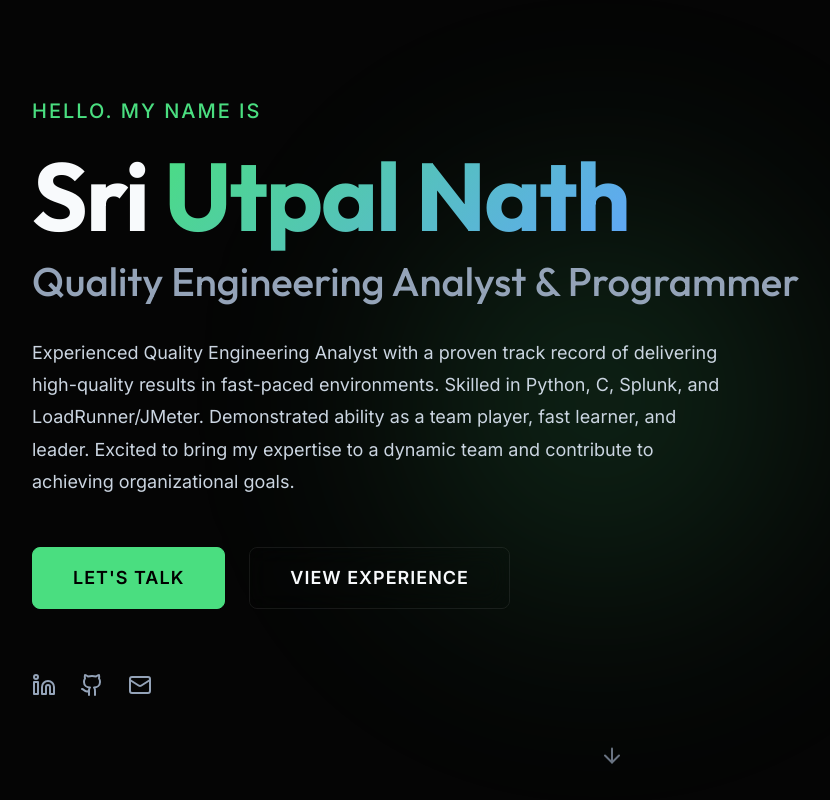
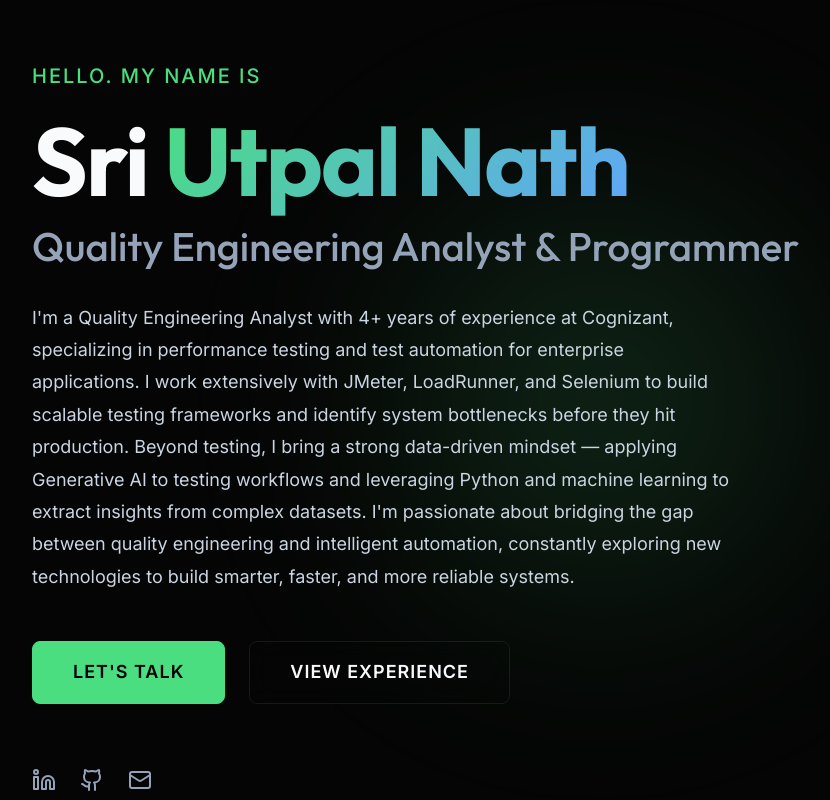
Before and after one commit to sritupal/Utpal_Portfolio, a React (Vite) app: page / in a window 1280 px wide. Shown: the top 800 px of the page, without its empty margins (40-870 px from the left). Built offline with nearby package versions, Linux system fonts and the light colour scheme.

Commit message:
Update hero description

```diff
--- a/src/components/Hero.jsx
+++ b/src/components/Hero.jsx
@@ -46,7 +46,7 @@ const Hero = () => {
             animate={{ opacity: 1 }}
             transition={{ delay: 0.8, duration: 0.8 }}
           >
-            Experienced Quality Engineering Analyst with a proven track record of delivering high-quality results in fast-paced environments. Skilled in Python, C, Splunk, and LoadRunner/JMeter. Demonstrated ability as a team player, fast learner, and leader. Excited to bring my expertise to a dynamic team and contribute to achieving organizational goals.
+            I'm a Quality Engineering Analyst with 4+ years of experience at Cognizant, specializing in performance testing and test automation for enterprise applications. I work extensively with JMeter, LoadRunner, and Selenium to build scalable testing frameworks and identify system bottlenecks before they hit production. Beyond testing, I bring a strong data-driven mindset — applying Generative AI to testing workflows and leveraging Python and machine learning to extract insights from complex datasets. I'm passionate about bridging the gap between quality engineering and intelligent automation, constantly exploring new technologies to build smarter, faster, and more reliable systems.
           </motion.p>
 
           <motion.div
```
